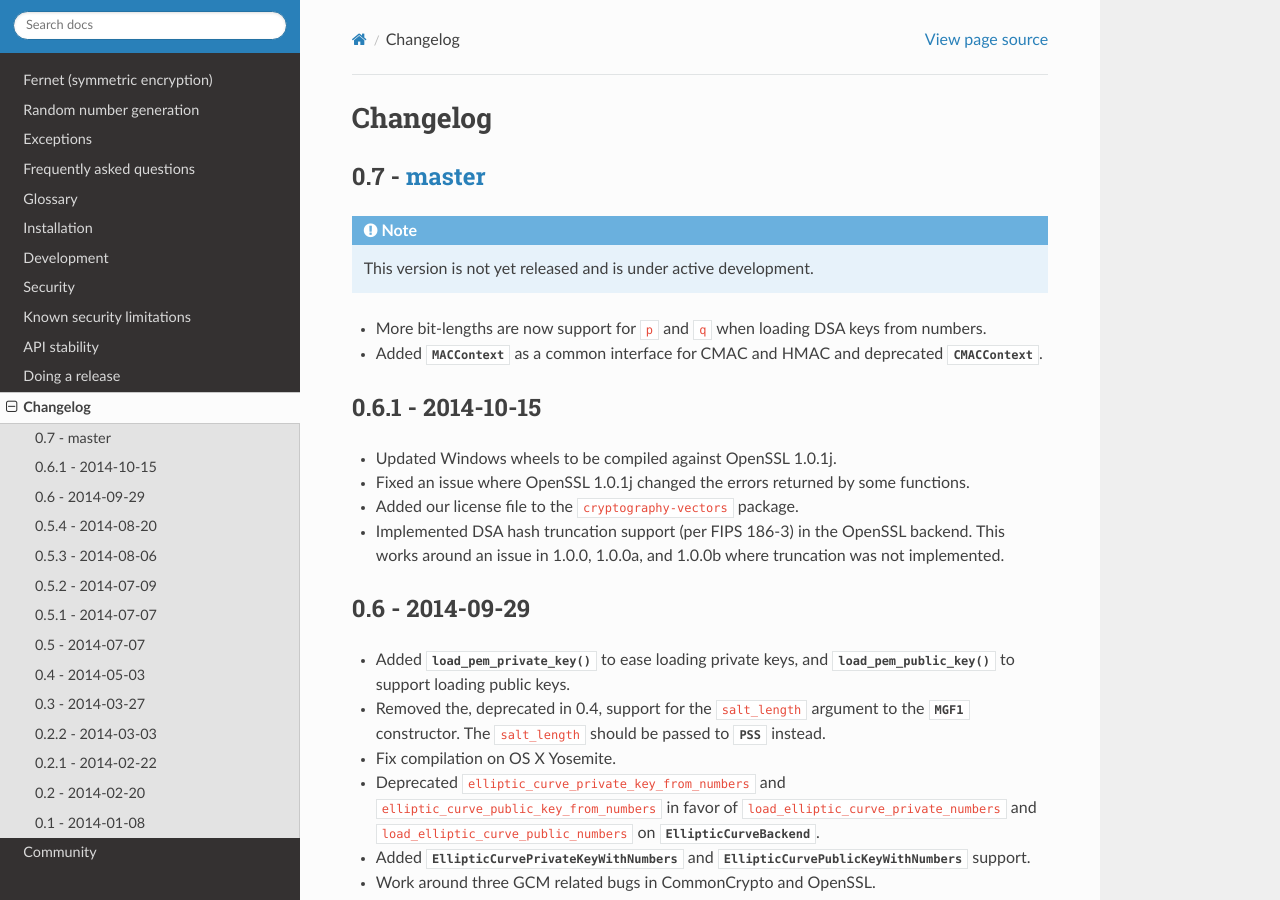
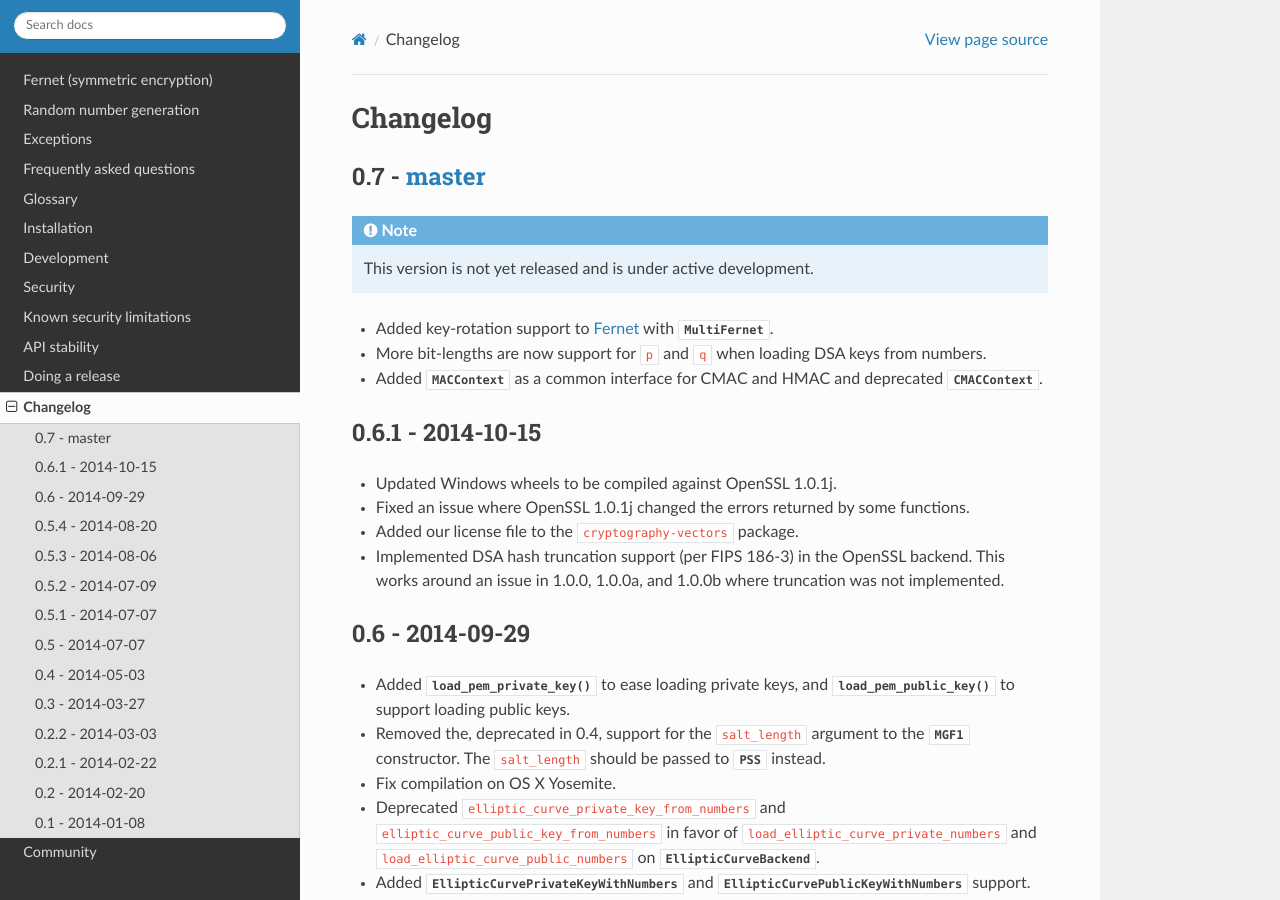
Before and after one commit to WebKing0121/cryptography, a Sphinx documentation site: the page built from docs/changelog.rst, in a window 1280 px wide and 900 px high. Built offline with Sphinx 7.4.7 and the Read the Docs theme 2.0.0, drawn with Linux system fonts in a browser that asks for light colours; pages that are not in the unit, such as notebooks, are missing from menus.

Commit message:
added docs stuff on when added

```diff
--- a/CHANGELOG.rst
+++ b/CHANGELOG.rst
@@ -6,6 +6,8 @@ Changelog
 
 .. note:: This version is not yet released and is under active development.
 
+* Added key-rotation support to :doc:`Fernet </fernet>` with
+  :class:`~cryptography.fernet.MultiFernet`.
 * More bit-lengths are now support for ``p`` and ``q`` when loading DSA keys
   from numbers.
 * Added :class:`~cryptography.hazmat.primitives.interfaces.MACContext` as a
--- a/docs/fernet.rst
+++ b/docs/fernet.rst
@@ -75,6 +75,8 @@ has support for implementing key rotation via :class:`MultiFernet`.
 
 .. class:: MultiFernet(fernets)
 
+    .. versionadded:: 0.7
+
     This class implements key rotation for Fernet. It takes a ``list`` of
     :class:`Fernet` instances, and implements the same API:
 
```
